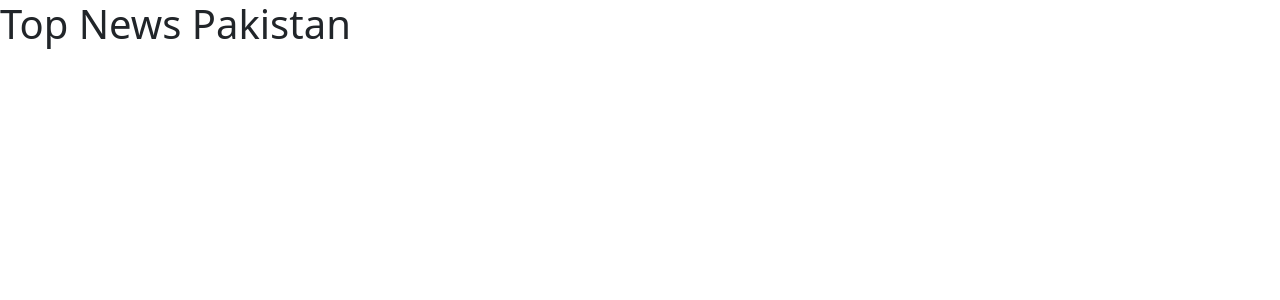
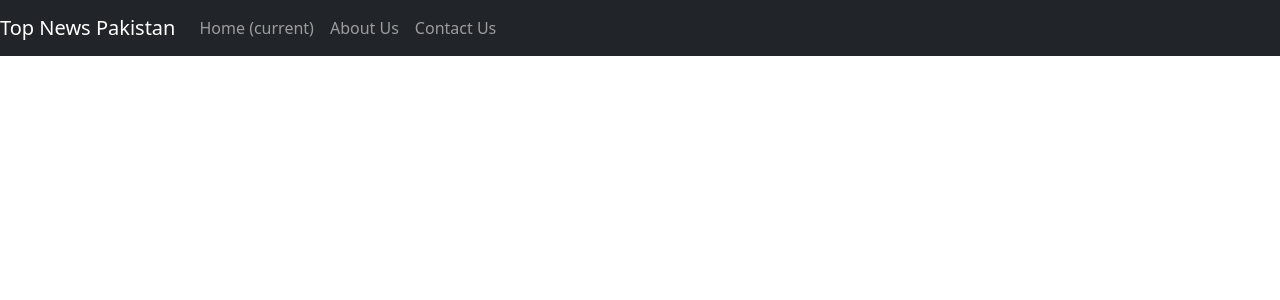
Before and after one commit to awessakhtar/python_projects, a Flask app: page / in a window 1280 px wide. Shown: the top 300 px of the page. Run offline with Flask 3, Linux system fonts and the light colour scheme; data that the repository does not hold is empty.

Commit message:
added layout.html and navbar

```diff
--- a/topNews/templates/index.html
+++ b/topNews/templates/index.html
@@ -1,16 +1,6 @@
-<!DOCTYPE html>
-<html lang="en">
-<head>
-    <meta charset="UTF-8">
-    <meta http-equiv="X-UA-Compatible" content="IE=edge">
-    <meta name="viewport" content="width=device-width, initial-scale=1.0">
-    <link href="https://cdn.jsdelivr.net/npm/bootstrap@5.3.0-alpha3/dist/css/bootstrap.min.css" rel="stylesheet" integrity="sha384-KK94CHFLLe+nY2dmCWGMq91rCGa5gtU4mk92HdvYe+M/SXH301p5ILy+dN9+nJOZ" crossorigin="anonymous">
-    <title>Top News</title>
-</head>
-<body>
-    <H1>Top News Pakistan</H1>
-
-    <div class="container text-center">
+{% extends "layout.html" %}
+{% block body %}
+  <div class="container text-center mt-5">
     <div class="row align-items-start">
       <div class="col">
         <div class="container">
@@ -49,8 +39,5 @@
             {%endfor%}
     </div>
   </div>
-          </div>
-        </div>
-      </div>
-</body>
-</html>
+
+{% endblock %}
--- /dev/null
+++ b/topNews/templates/layout.html
@@ -0,0 +1,38 @@
+<!DOCTYPE html>
+<html lang="en">
+<head>
+    <meta charset="UTF-8">
+    <meta http-equiv="X-UA-Compatible" content="IE=edge">
+    <meta name="viewport" content="width=device-width, initial-scale=1.0">
+    <link href="https://cdn.jsdelivr.net/npm/bootstrap@5.3.0-alpha3/dist/css/bootstrap.min.css" rel="stylesheet" integrity="sha384-KK94CHFLLe+nY2dmCWGMq91rCGa5gtU4mk92HdvYe+M/SXH301p5ILy+dN9+nJOZ" crossorigin="anonymous">
+    <title>Top News</title>
+</head>
+<body>
+  <p></p>
+    <nav class="navbar fixed-top mb-5 navbar-expand-lg navbar-dark bg-dark">
+        <a class="navbar-brand" href="#">Top News Pakistan</a>
+        <button class="navbar-toggler" type="button" data-toggle="collapse" data-target="#navbarNav" aria-controls="navbarNav" aria-expanded="false" aria-label="Toggle navigation">
+          <span class="navbar-toggler-icon"></span>
+        </button>
+        <div class="collapse navbar-collapse" id="navbarNav">
+          <ul class="navbar-nav">
+            <li class="nav-item active">
+              <a class="nav-link" href="#">Home <span class="sr-only">(current)</span></a>
+            </li>
+            <li class="nav-item">
+              <a class="nav-link" href="#">About Us</a>
+            </li>
+            <li class="nav-item">
+              <a class="nav-link" href="#">Contact Us</a>
+            </li>
+          </ul>
+        </div>
+      </nav>
+
+
+
+    {% block body %}
+    {% endblock %}
+
+</body>
+</html>
```
Also changed, not shown: topNews/readme.txt. Lines whose indentation alone changed are shown as unchanged.
